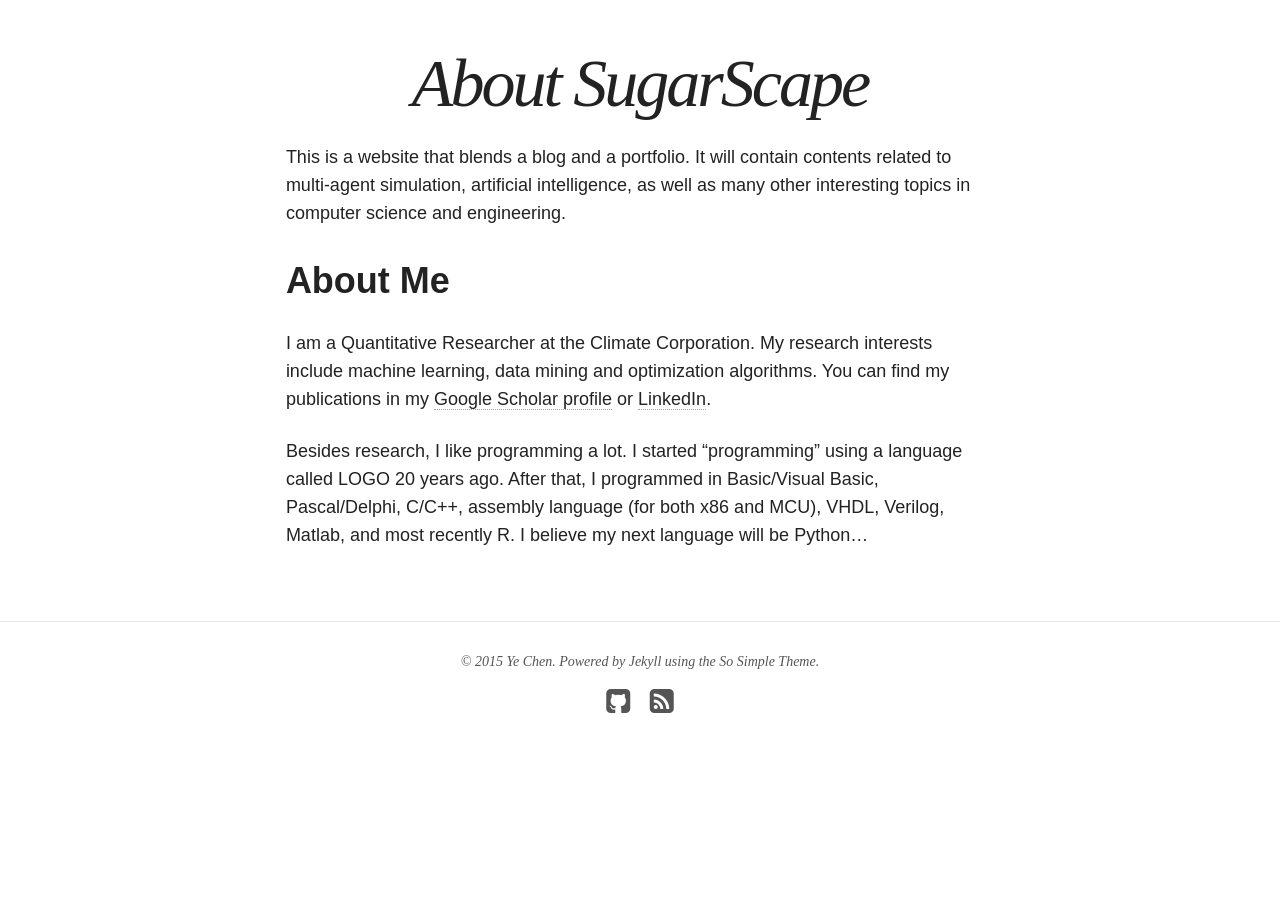
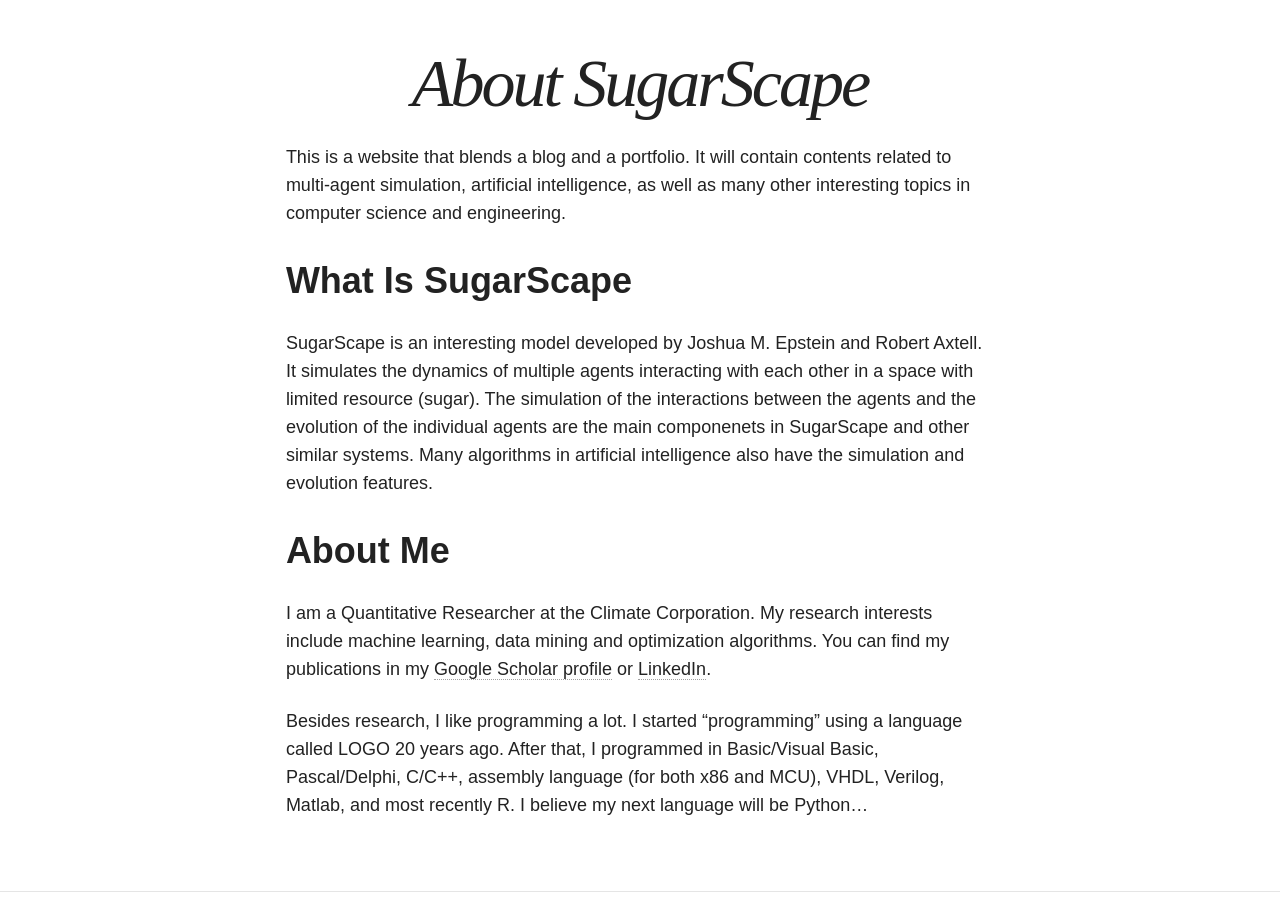
Before and after one commit to chenye/chenye.github.io, a Jekyll site: the page built from about/index.md, in a window 1280 px wide and 900 px high, scrolled down 686 px. Built offline with Jekyll 4.4.1, drawn with Linux system fonts in a browser that asks for light colours; nearby versions of some CDN libraries; before the commit the page ends 1499 px from its top, so only the background shows below that.

Commit message:
add a paragraph to explain sugarscape

```diff
--- a/about/index.md
+++ b/about/index.md
@@ -11,6 +11,10 @@ image:
 
 This is a website that blends a blog and a portfolio. It will contain contents related to multi-agent simulation, artificial intelligence, as well as many other interesting topics in computer science and engineering.
 
+# What Is SugarScape
+
+SugarScape is an interesting model developed by Joshua M. Epstein and Robert Axtell. It simulates the dynamics of multiple agents interacting with each other in a space with limited resource (sugar). The simulation of the interactions between the agents and the evolution of the individual agents are the main componenets in SugarScape and other similar systems. Many algorithms in artificial intelligence also have the simulation and evolution features.
+
 # About Me
 
 I am a Quantitative Researcher at the Climate Corporation. My research interests include machine learning, data mining and optimization algorithms. You can find my publications in my [Google Scholar profile](https://scholar.google.com/citations?user=kHeI720AAAAJ&hl=en) or [LinkedIn](https://www.linkedin.com/pub/ye-chen/56/9b8/606).
```
